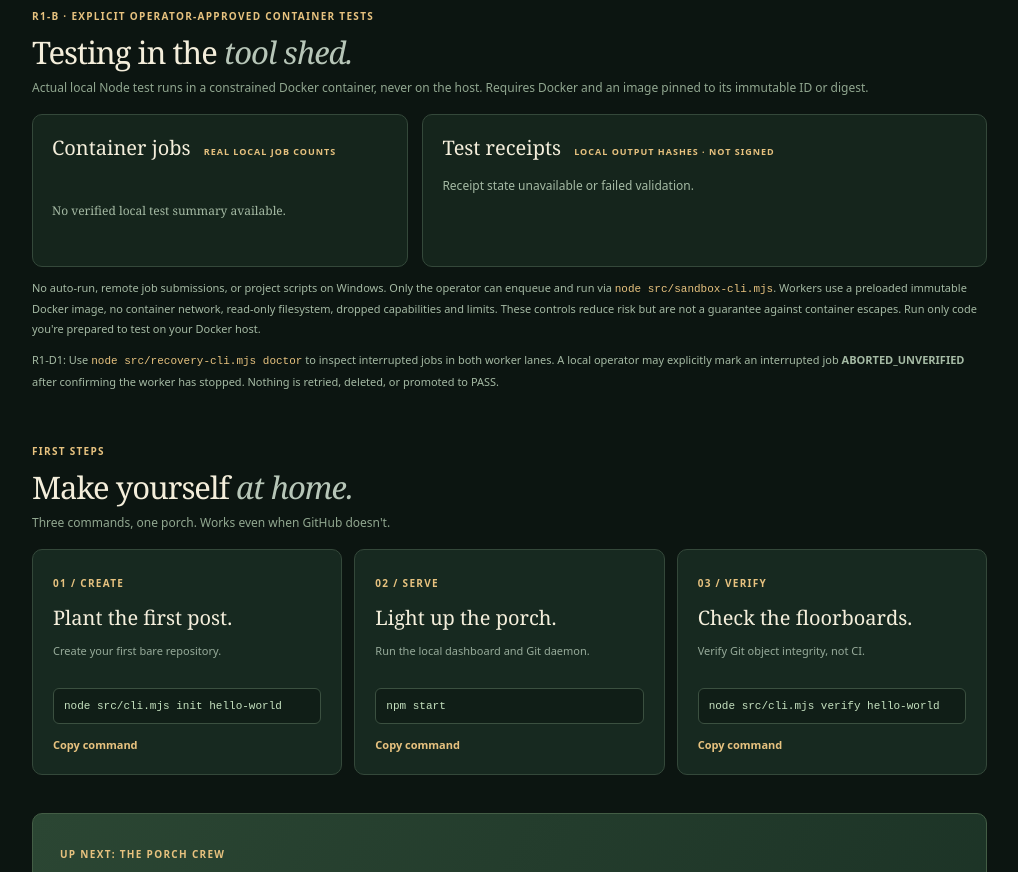
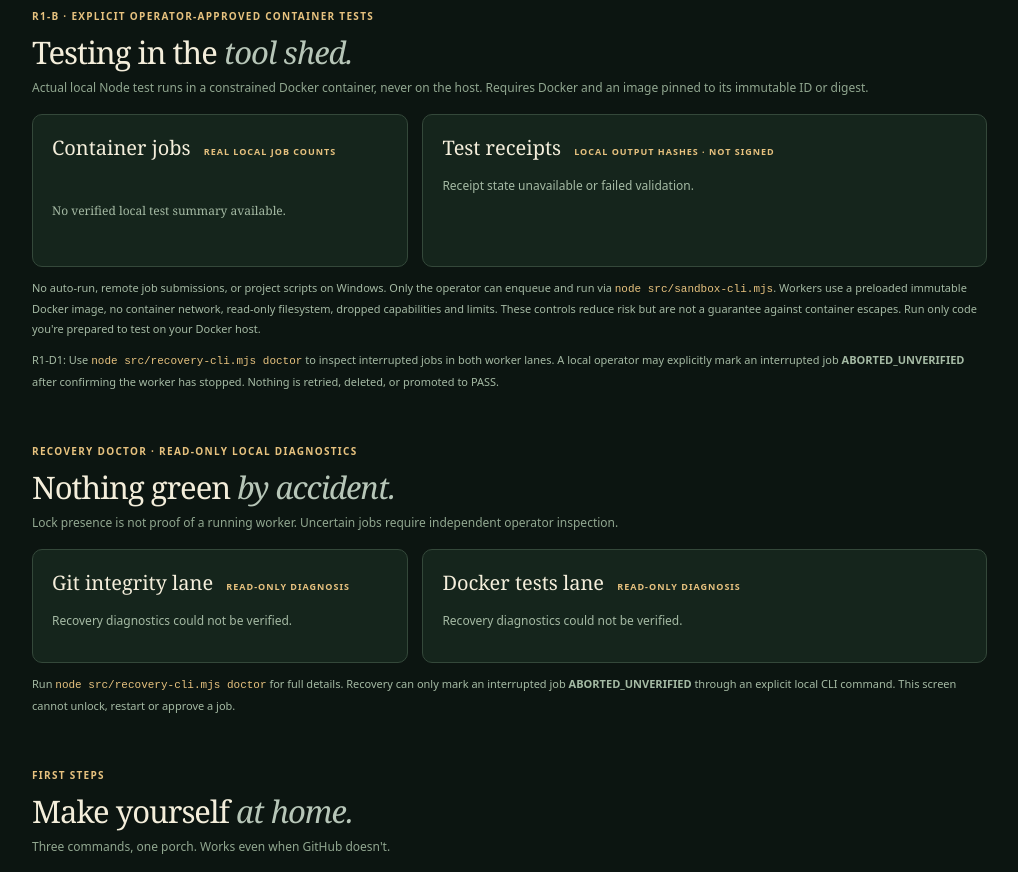
Before and after one commit to MichaelWave369/GitPorch, a website: page public/index.html in a window 1280 px wide. Shown: the part 1928-2800 px from the top of the page, without its empty margins (253-1271 px from the left). Drawn offline with Linux system fonts and the light colour scheme; no server answers.

Commit message:
feat: add read-only Recovery Doctor dashboard and localhost API

```diff
--- a/public/app.js
+++ b/public/app.js
@@ -144,3 +144,30 @@ async function refreshSandbox(){
  }
 }
 refreshSandbox();
+
+async function refreshRecoveryDoctor(){
+ const renderLane=(target,state)=>{
+  const box=document.getElementById(target);
+  if(!box)return;
+  const p=document.createElement('p');
+  p.className='club-empty';
+  p.textContent=state
+   ? 'Receipt integrity: '+state.integrity+' · '+state.workerLock
+      +' · Queued: '+(state.queued??'unknown')
+      +' · Uncertain: '+(state.runningUncertain??'unknown')
+      +' · Done: '+(state.completed??'unknown')
+   : 'Recovery diagnostics could not be verified.';
+  box.replaceChildren(p);
+ };
+ try{
+  const response=await fetch('/api/recovery',{cache:'no-store'});
+  if(!response.ok)throw Error('Recovery diagnostic unavailable');
+  const data=await response.json();
+  if(data.mode!=='READ_ONLY_RECOVERY_DIAGNOSTIC')throw Error('Unexpected recovery contract');
+  renderLane('recovery-git',data.lanes.git);
+  renderLane('recovery-tests',data.lanes.tests);
+ }catch{
+  renderLane('recovery-git',null);renderLane('recovery-tests',null);
+ }
+}
+refreshRecoveryDoctor();
--- a/public/index.html
+++ b/public/index.html
@@ -17,6 +17,7 @@
   <a href="#repositories">⑂ <span>Repositories</span></a>
   <a href="#clubhouse">◇ <span>PhiBots Clubhouse</span></a>
   <a href="#workshop">⚒ <span>The Workshop</span><i>R1-D1</i></a>
+  <a href="#recovery">⌁ <span>Recovery Doctor</span></a>
   <a href="#crew">⌘ <span>Porch Crew</span><i>R1</i></a>
   <a href="#ledger">▤ <span>The Ledger</span></a>
   <a href="#start">◇ <span>Getting Started</span></a>
@@ -59,6 +60,15 @@
 <p class="club-note">No auto-run, remote job submissions, or project scripts on Windows. Only the operator can enqueue and run via <code>node src/sandbox-cli.mjs</code>. Workers use a preloaded immutable Docker image, no container network, read-only filesystem, dropped capabilities and limits. These controls reduce risk but are not a guarantee against container escapes. Run only code you're prepared to test on your Docker host.</p>
 </section>
 <p class="club-note">R1-D1: Use <code>node src/recovery-cli.mjs doctor</code> to inspect interrupted jobs in both worker lanes. A local operator may explicitly mark an interrupted job <strong>ABORTED_UNVERIFIED</strong> after confirming the worker has stopped. Nothing is retried, deleted, or promoted to PASS.</p>
+<section id="recovery" class="section">
+<div class="heading"><div><small>RECOVERY DOCTOR · READ-ONLY LOCAL DIAGNOSTICS</small>
+<h2>Nothing green <em>by accident.</em></h2>
+<p>Lock presence is not proof of a running worker. Uncertain jobs require independent operator inspection.</p></div></div>
+<div class="clubhouse-grid">
+<div class="club-pane"><h3>Git integrity lane <small>READ-ONLY DIAGNOSIS</small></h3><div id="recovery-git">Checking integrity receipts...</div></div>
+<div class="club-pane"><h3>Docker tests lane <small>READ-ONLY DIAGNOSIS</small></h3><div id="recovery-tests">Checking container receipts...</div></div>
+</div><p class="club-note">Run <code>node src/recovery-cli.mjs doctor</code> for full details. Recovery can only mark an interrupted job <strong>ABORTED_UNVERIFIED</strong> through an explicit local CLI command. This screen cannot unlock, restart or approve a job.</p>
+</section>
 <section class="section" id="start"><div class="heading"><div><small>FIRST STEPS</small><h2>Make yourself <em>at home.</em></h2><p>Three commands, one porch. Works even when GitHub doesn't.</p></div></div>
 <div class="steps"><article><small>01 / CREATE</small><h3>Plant the first post.</h3><p>Create your first bare repository.</p><code>node src/cli.mjs init hello-world</code><button data-copy="node src/cli.mjs init hello-world">Copy command</button></article><article><small>02 / SERVE</small><h3>Light up the porch.</h3><p>Run the local dashboard and Git daemon.</p><code>npm start</code><button data-copy="npm start">Copy command</button></article><article><small>03 / VERIFY</small><h3>Check the floorboards.</h3><p>Verify Git object integrity, not CI.</p><code>node src/cli.mjs verify hello-world</code><button data-copy="node src/cli.mjs verify hello-world">Copy command</button></article></div>
 </section>
--- a/src/server.mjs
+++ b/src/server.mjs
@@ -6,6 +6,7 @@ import { listRepos, readCommits, getHttpPort, getDataDir, getGitPort } from './g
 import { summary as crewSummary } from './clubhouse.mjs';
 import { queueSnapshot } from './porch-crew.mjs';
 import { snapshot as sandboxSnapshot } from './sandbox-ci.mjs';
+import { doctor as recoveryDoctor } from './recovery.mjs';
 
 const publicDir = fileURLToPath(new URL('../public/', import.meta.url));
 const assets = new Map([
@@ -40,6 +41,7 @@ export function makeHandler({ dataDir = getDataDir(), daemonState = () => 'not_s
       if (path === '/api/clubhouse') return json(res, 200, await crewSummary(dataDir));
       if (path === '/api/porch-crew') return json(res, 200, await queueSnapshot(dataDir));
       if (path === '/api/sandbox-tests') return json(res, 200, await sandboxSnapshot(dataDir));
+      if (path === '/api/recovery') return json(res, 200, await recoveryDoctor(dataDir));
       const matched = /^\/api\/repos\/([a-zA-Z0-9._-]+)\/commits$/.exec(path);
       if (matched) {
         const commits = await readCommits(dataDir, matched[1], 12);
```
Also changed, not shown: test/recovery-http.test.mjs (added, +21 -0 lines).
